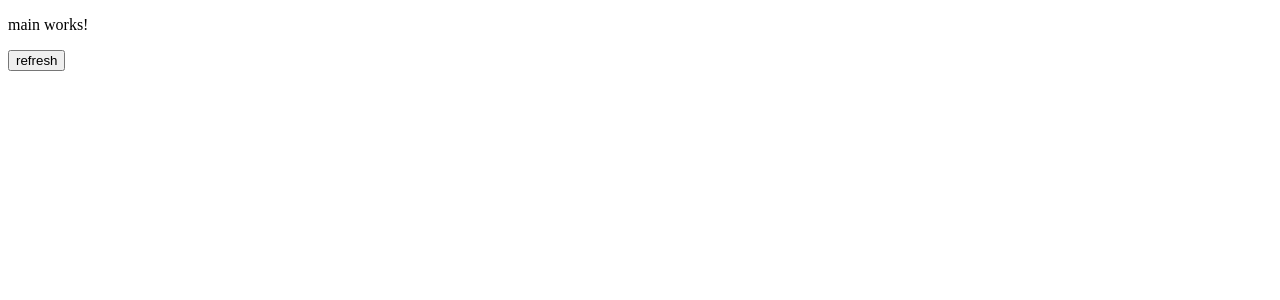
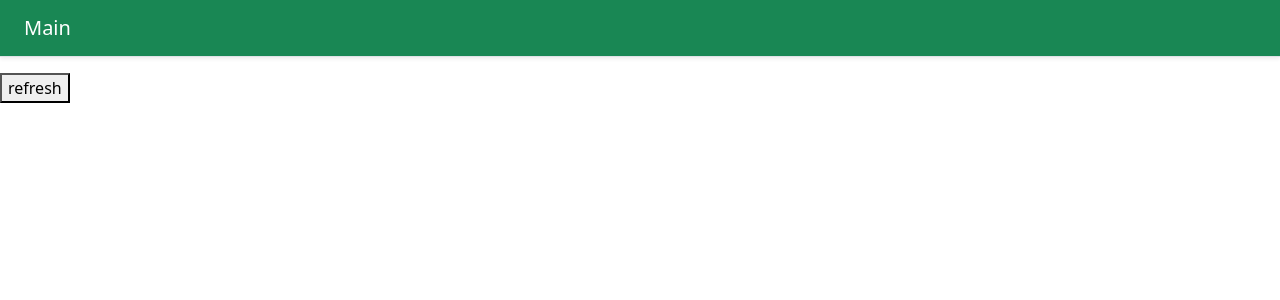
Before and after one commit to Denchik23083/ng-family, an Angular app: page / in a window 1280 px wide. Shown: the top 300 px of the page. Built offline with nearby package versions, Linux system fonts and the light colour scheme.

Commit message:
bootstrap

```diff
--- a/package.json
+++ b/package.json
@@ -18,6 +18,7 @@
     "@angular/platform-browser": "~12.2.0",
     "@angular/platform-browser-dynamic": "~12.2.0",
     "@angular/router": "~12.2.0",
+    "bootstrap": "^5.3.2",
     "http-client": "^4.3.1",
     "rxjs": "~6.6.0",
     "tslib": "^2.3.0",
--- a/src/app/components/main/main/main.component.html
+++ b/src/app/components/main/main/main.component.html
@@ -1,3 +1,5 @@
-<p>main works!</p>
+<div class="d-flex flex-column flex-md-row align-items-center p-3 px-md-4 mb-3 bg-success text-white border-bottom shadow-sm">
+    <h5 class="my-0 mr-md-auto dont-weight-normal">Main</h5>
+</div>
 
 <button (click)="refresh()">refresh</button>
--- a/src/styles.scss
+++ b/src/styles.scss
@@ -1 +1,2 @@
 /* You can add global styles to this file, and also import other style files */
+@import '~bootstrap/scss/bootstrap';
```
Also changed, not shown: 1 other file (tests, documents, lock files or other folders).
